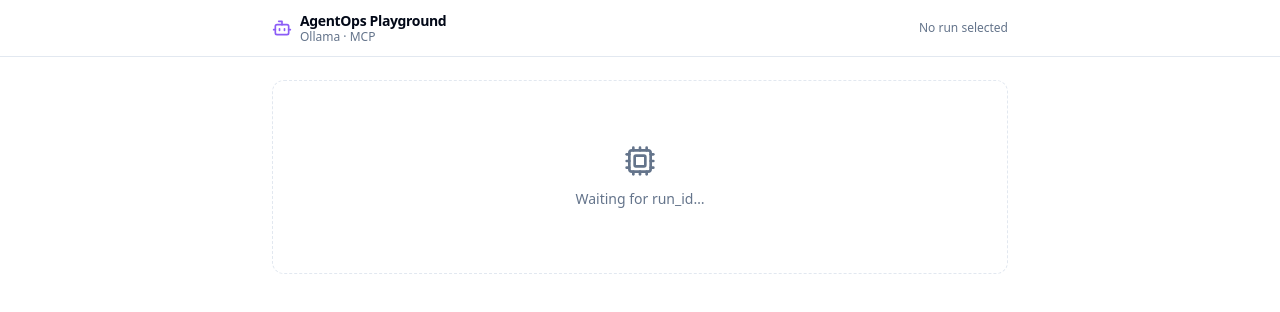
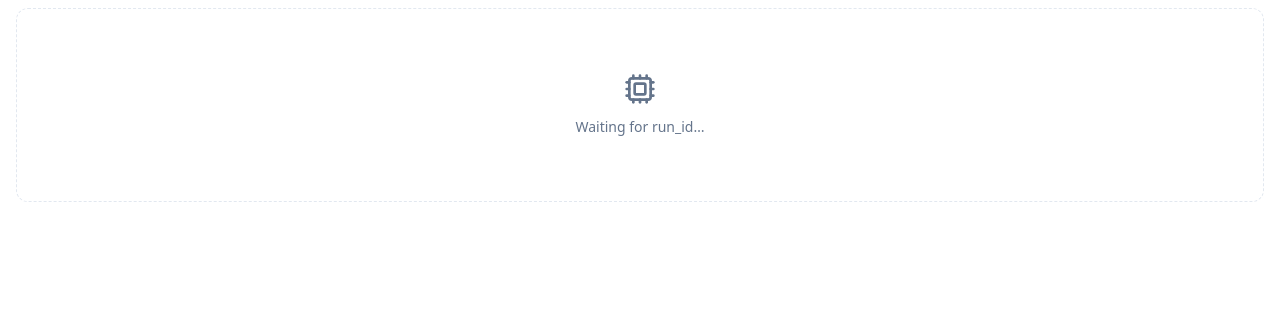
Before and after one commit to rajat85/agentops-playground, a React (Vite) app in the folder apps/ui-react/: page / in a window 1280 px wide. Shown: the top 312 px of the page. Built offline with nearby package versions, Linux system fonts and the light colour scheme.

Commit message:
refactor(ui-react): remove header, use min-h-screen for sticky status pill support

```diff
--- a/apps/ui-react/src/App.tsx
+++ b/apps/ui-react/src/App.tsx
@@ -1,48 +1,12 @@
 import { usePolling } from './hooks/usePolling';
 import { TraceViewer } from './components/TraceViewer';
-import { Bot } from 'lucide-react';
 
 export default function App() {
   const runId = new URLSearchParams(globalThis.location.search).get('run_id') ?? '';
   const { steps, currentStatus, finalAnswer, running, error } = usePolling(runId);
 
   return (
-    <div className="min-h-screen flex flex-col bg-background text-foreground">
-
-      {/* Fixed header */}
-      <header className="fixed top-0 inset-x-0 z-50 border-b bg-card/80 backdrop-blur-sm">
-        <div className="max-w-3xl mx-auto px-4 h-14 flex items-center justify-between">
-          <div className="flex items-center gap-2">
-            <Bot size={20} className="text-violet-500" />
-            <div className="flex flex-col">
-              <span className="font-semibold text-sm tracking-tight leading-tight">AgentOps Playground</span>
-              <span className="text-xs text-muted-foreground leading-tight">Ollama · MCP</span>
-            </div>
-          </div>
-          <div className="flex items-center gap-2 text-xs text-muted-foreground">
-            {runId ? (
-              <>
-                <span className="font-mono bg-muted px-2 py-0.5 rounded">{runId}</span>
-                {running && (
-                  <span className="inline-flex items-center gap-1 text-amber-500 font-medium">
-                    <span className="w-1.5 h-1.5 rounded-full bg-amber-500 animate-pulse" />
-                    running
-                  </span>
-                )}
-                {!running && steps.length > 0 && (
-                  <span className="text-emerald-500 font-medium">complete</span>
-                )}
-              </>
-            ) : (
-              <span>No run selected</span>
-            )}
-          </div>
-        </div>
-      </header>
-
-      {/* Scrollable content */}
-      <main className="flex-1 mt-14 overflow-y-auto">
-        <div className="max-w-3xl mx-auto px-4 py-6">
+    <div className="min-h-screen px-4 pt-2 pb-6">
       <TraceViewer
         steps={steps}
         finalAnswer={finalAnswer}
@@ -51,8 +15,5 @@ export default function App() {
         error={error}
       />
     </div>
-      </main>
-
-    </div>
   );
 }
```
Lines whose indentation alone changed are shown as unchanged.
